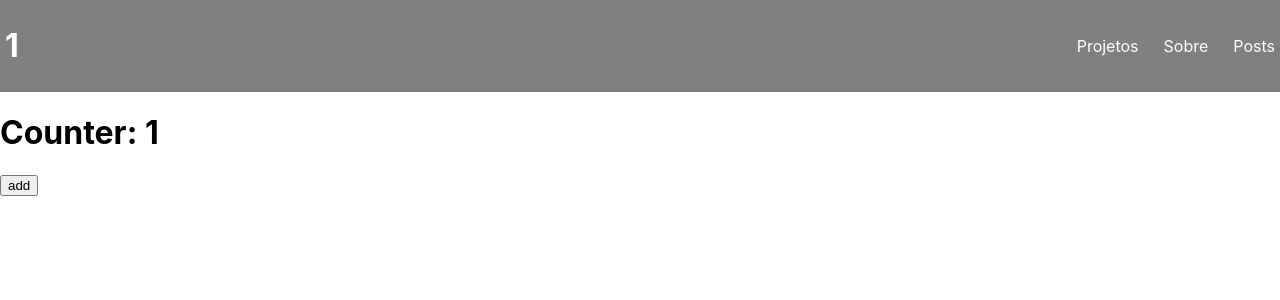
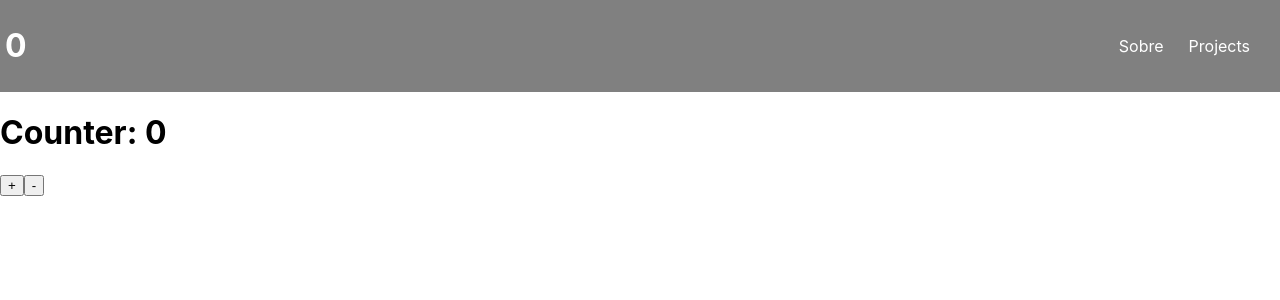
Before and after one commit to Fabiokleis/react, a React (Create React App) app: page / in a window 1280 px wide. Shown: the top 300 px of the page. Built offline with nearby package versions, Linux system fonts and the light colour scheme.

Commit message:
migrate the counter project to use react-redux

```diff
--- a/package.json
+++ b/package.json
@@ -8,7 +8,9 @@
     "@testing-library/user-event": "^12.8.3",
     "react": "^17.0.2",
     "react-dom": "^17.0.2",
+    "react-redux": "^7.2.4",
     "react-scripts": "4.0.3",
+    "redux": "^4.1.0",
     "web-vitals": "^1.1.2"
   },
   "scripts": {
--- a/src/App.css
+++ b/src/App.css
@@ -11,5 +11,5 @@
     list-style: none;
 }
 ._menu li {
-    margin-left: 25px;
+    margin-right: 25px;
 }
--- a/src/App.js
+++ b/src/App.js
@@ -1,10 +1,24 @@
 import './App.css';
-import Header from './header.js';
+import {createStore} from 'redux';
+import Header from './components/header.js';
+import Counter from './components/counter.js';
+import CounterReducer from './reducers/counterReducer.js';
+import {Provider} from 'react-redux';
+
 
 function App() {
-  return (
 
-      <Header name="Ola mundo" links={["Projetos", "Sobre", "Posts"]}></Header>
+    const store = createStore(CounterReducer);
+
+
+    return (
+        <div>
+            <Provider store={store}>
+                <Header>
+                </Header>
+                <Counter />
+            </Provider>
+        </div>
   );
 }
 
--- /dev/null
+++ b/src/actions/couterActions.js
@@ -0,0 +1,2 @@
+export const incrementAct = (payload) => {return {type: 'INCREMENT', payload: payload}};
+export const decrementAct = (payload) => {return {type: 'DECREMENT', payload: payload}};
--- /dev/null
+++ b/src/components/counter.js
@@ -0,0 +1,38 @@
+import React from 'react';
+import {useSelector, useDispatch} from 'react-redux';
+import {incrementAct, decrementAct} from '../actions/couterActions.js';
+
+
+function Counter(){
+
+    const count = useSelector((state) => {return state});
+    const dispatch = useDispatch();
+
+/*
+    const [ count, setCounter ] = useState(1);
+
+    function add(){
+        setCounter(count + 1);
+    }
+
+    useEffect(() => {
+        if (localStorage.getItem("count")){
+            setCounter(parseInt(localStorage.getItem("count")));
+        }
+    }, []);
+
+    useEffect(() => {
+        localStorage.setItem("count", count);
+        document.querySelector("h1").innerText = count;
+    }, [count]);
+*/
+    return (
+         <div>
+            <h1>Counter: {count}</h1>
+            <button onClick={() => {dispatch(incrementAct(2))}}>+</button>
+            <button onClick={() => {dispatch(decrementAct(3))}}>-</button>
+        </div>
+    );
+}
+
+export default Counter;
--- /dev/null
+++ b/src/components/header.js
@@ -0,0 +1,20 @@
+import React from 'react';
+import Menu from './menu.js';
+import {useSelector} from 'react-redux';
+
+function Header(props){
+
+    const counter = useSelector((state) => {return state});
+
+    return (
+        <div>
+            <header className="_header">
+                <h1>{counter}</h1>
+                <Menu />
+            </header>
+        </div>
+    );
+}
+
+
+export default Header;
--- a/src/menu.js
+++ b/src/components/menu.js
@@ -4,7 +4,8 @@ import React from 'react';
 function Menu(props){
     return (
         <ul className="_menu">
-            {props.links.map((link, index) => <li key={index}>{link}</li>)}
+            <li>Sobre</li>
+            <li>Projects</li>
         </ul>
     );
 }
--- a/src/counter.js
+++ /dev/null
@@ -1,59 +0,0 @@
-import React from 'react';
-
-function Counter(){
-    const [ count, setCounter ] = React.useState(1);
-
-    function add(){
-        setCounter(count + 1);
-    }
-
-    React.useEffect(() => {
-        if (localStorage.getItem("count")){
-            setCounter(parseInt(localStorage.getItem("count")));
-        }
-    }, []);
-
-    React.useEffect(() => {
-        localStorage.setItem("count", count);
-        document.querySelector("h1").innerText = count;
-    }, [count]);
-
-    return (
-         <div>
-            <h1>Counter: {count}</h1>
-            <button onClick={add}>add</button>
-        </div>
-    );
-}
-
-/*
-class Counter extends React.Component{
-
-    constructor(props){
-        super(props);
-        this.state = { count: this.props.count};
-        this.add = this.add.bind(this);
-    }
-
-    add(){
-        // this.setState({count: this.state.count + 1});
-        this.setState((state) => { return {count: state.count + 1 }},
-        () => {
-            console.log(this.state);
-            localStorage.setItem("state", JSON.stringify(this.state));
-        });
-    }
-    componentDidMount(){
-        this.setState(JSON.parse(localStorage.getItem('state')));
-    }
-    render(){
-        return (
-        <div>
-            <h1>Counter: {this.state.count}</h1>
-            <button onClick={this.add}>add</button>
-        </div>
-        );
-    }
-}
-*/
-export default Counter;
--- a/src/header.js
+++ /dev/null
@@ -1,20 +0,0 @@
-import React from 'react';
-import Menu from './menu.js';
-import Counter from './counter.js';
-
-function Header(props){
-
-        return (
-            <div>
-                <header className="_header">
-                    <h1>{props.name}</h1>
-                    <Menu links={props.links}></Menu>
-
-                </header>
-                <Counter />
-            </div>
-        );
-}
-
-
-export default Header;
--- /dev/null
+++ b/src/reducers/counterReducer.js
@@ -0,0 +1,10 @@
+export default function CounterReducer(state=0, action){
+    switch(action.type){
+        case 'INCREMENT':
+            return state + action.payload;
+        case 'DECREMENT':
+            return state - action.payload;
+        default:
+            return state;
+    }
+}
```
Also changed, not shown: 1 other file (tests, documents, lock files or other folders).
